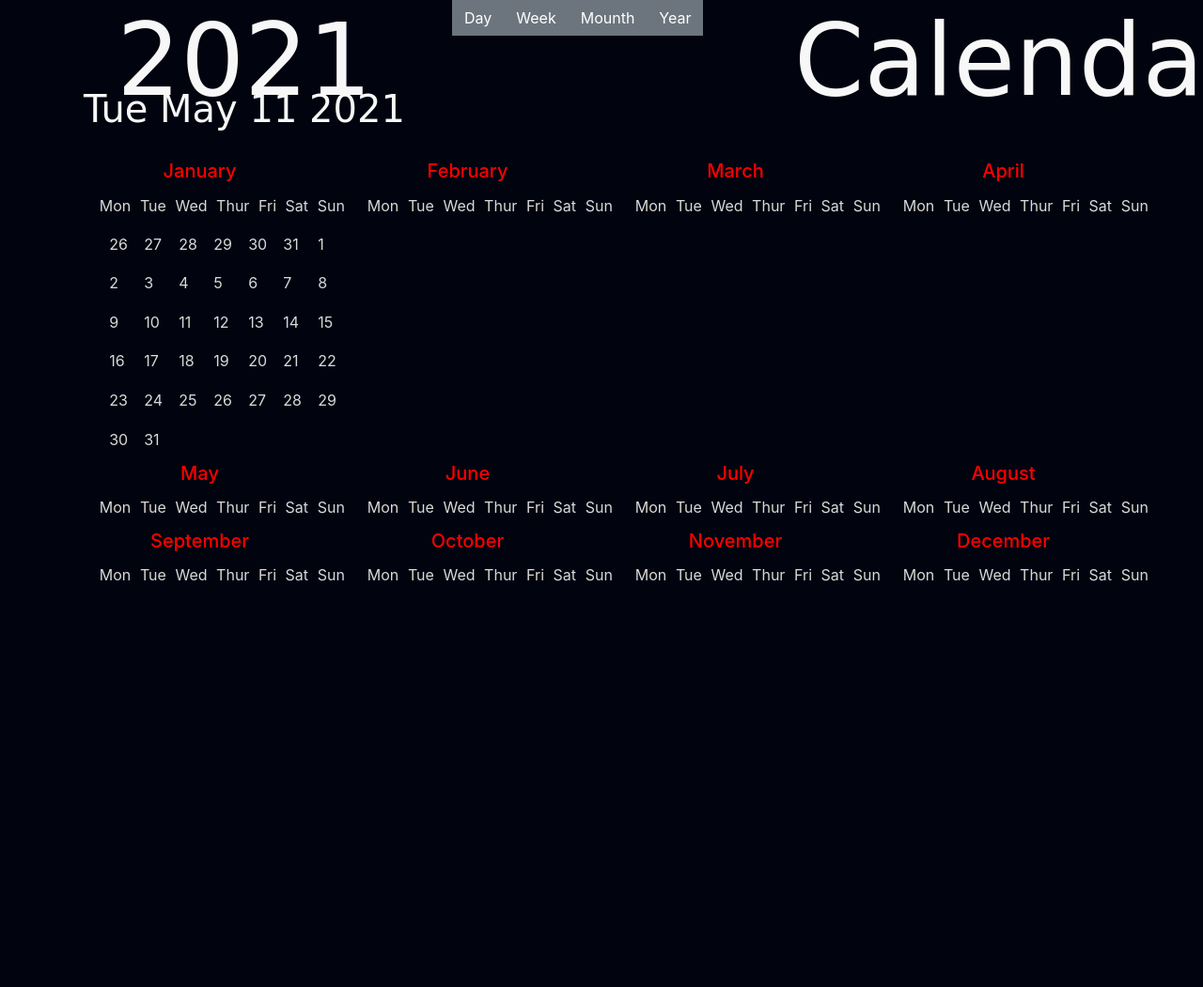
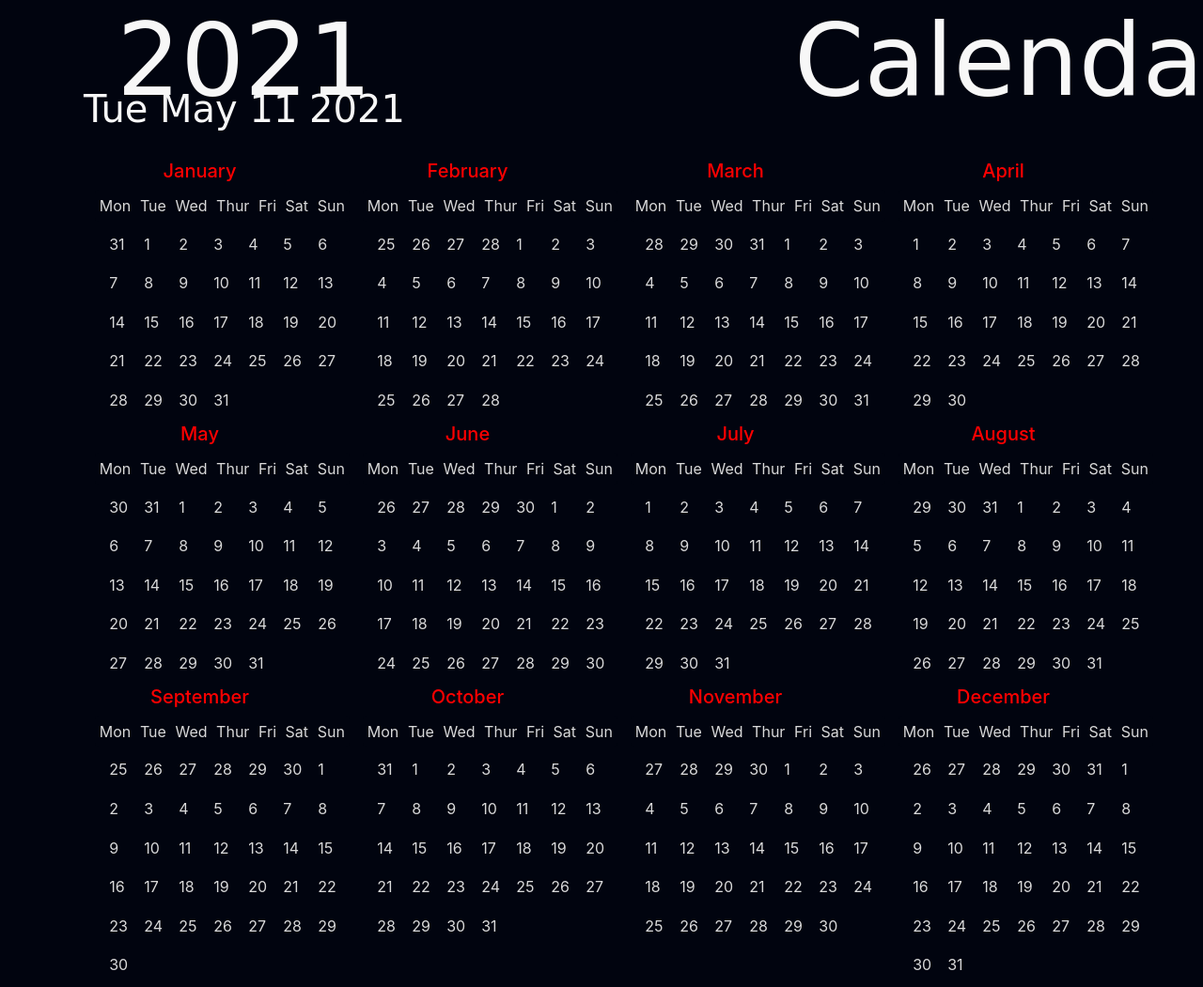
Before and after one commit to wemersonsantos/Calendar-Application, a plain HTML site: page index.html in a window 1280 px wide. Shown: the top 1051 px of the page at 94% size. Before the commit the page ends 800 px from the top, so only its background shows below. Drawn offline with nearby package versions, Linux system fonts and the light colour scheme; a web font is replaced by a local one.

Commit message:
Esta progredindo os resultados

```diff
--- a/index.html
+++ b/index.html
@@ -23,28 +23,7 @@
                     </div>
                 </div><!--END COL-4-->
 
-                <div class="col-4">
-
-                    <ul id="menuDisplay" class="list-group list-group-horizontal">
-
-                        <li class="listHead list-group-item">
-                            <button class="btn btn-secondary">Day</button>
-                        </li><!--END LI-->
-                        <li class="listHead list-group-item">
-                            <button class="btn btn-secondary">Week</button>
-                        </li><!--END LI-->
-                        <li class="listHead list-group-item">
-                            <button class="btn btn-secondary">Mounth</button>
-                        </li><!--END LI-->
-                        <li class="listHead list-group-item">
-                            <button class="btn btn-secondary">Year</button>
-                        </li><!--END LI-->
-
-                      </ul><!--END UL-->
-
-                </div>
-
-                <div class="col-4">
+                <div class="col-4 offset-4">
 
                     <h1 id="calendar">Calendar</h1>
 
@@ -58,7 +37,7 @@
     <section>
         <div class="container">
             <div class="row">
-                <div class="mounthYear col-3" data-mounth="0"><h5>January</h5>
+                <div id="Jan" class="mounthYear col-3" data-mounth="0"><h5>January</h5>
                     <ul class="weekMounth list-group list-group-horizontal">
                         <li class="dayMounth list-group-item" data-day="1">Mon</li>
                         <li class="dayMounth list-group-item" data-day="2">Tue</li>
@@ -72,7 +51,7 @@
 
                     </div>
                 </div>
-                <div class="mounthYear col-3" data-mounth="1"><h5>February</h5>
+                <div id="Fev" class="mounthYear col-3" data-mounth="1"><h5>February</h5>
                     <ul class="weekMounth list-group list-group-horizontal">
                         <li class="dayMounth list-group-item" data-day="1">Mon</li>
                         <li class="dayMounth list-group-item" data-day="2">Tue</li>
@@ -86,7 +65,7 @@
 
                     </div>
                 </div>
-                <div class="mounthYear col-3" data-mounth="2"><h5>March</h5>
+                <div id="Mar" class="mounthYear col-3" data-mounth="2"><h5>March</h5>
                     <ul class="weekMounth list-group list-group-horizontal">
                         <li class="dayMounth list-group-item" data-day="1">Mon</li>
                         <li class="dayMounth list-group-item" data-day="2">Tue</li>
@@ -100,7 +79,7 @@
 
                     </div>
                 </div>
-                <div class="mounthYear col-3" data-mounth="3"><h5>April</h5>
+                <div id="April" class="mounthYear col-3" data-mounth="3"><h5>April</h5>
                     <ul class="weekMounth list-group list-group-horizontal">
                         <li class="dayMounth list-group-item" data-day="1">Mon</li>
                         <li class="dayMounth list-group-item" data-day="2">Tue</li>
@@ -116,7 +95,7 @@
                 </div>
             </div>
             <div class="row">
-                <div class="mounthYear col-3" data-mounth="4"><h5>May</h5>
+                <div id="May" class="mounthYear col-3" data-mounth="4"><h5>May</h5>
                     <ul class="weekMounth list-group list-group-horizontal">
                         <li class="dayMounth list-group-item" data-day="1">Mon</li>
                         <li class="dayMounth list-group-item" data-day="2">Tue</li>
@@ -130,7 +109,7 @@
 
                     </div>
                 </div>
-                <div class="mounthYear col-3" data-mounth="5"><h5>June</h5>
+                <div id="June" class="mounthYear col-3" data-mounth="5"><h5>June</h5>
                     <ul class="weekMounth list-group list-group-horizontal">
                         <li class="dayMounth list-group-item" data-day="1">Mon</li>
                         <li class="dayMounth list-group-item" data-day="2">Tue</li>
@@ -144,7 +123,7 @@
 
                     </div>
                 </div>
-                <div class="mounthYear col-3" data-mounth="6"><h5>July</h5>
+                <div id="July" class="mounthYear col-3" data-mounth="6"><h5>July</h5>
                     <ul class="weekMounth list-group list-group-horizontal">
                         <li class="dayMounth list-group-item" data-day="1">Mon</li>
                         <li class="dayMounth list-group-item" data-day="2">Tue</li>
@@ -158,7 +137,7 @@
 
                     </div>
                 </div>
-                <div class="mounthYear col-3" data-mounth="7"><h5>August</h5>
+                <div id="Aug" class="mounthYear col-3" data-mounth="7"><h5>August</h5>
                     <ul class="weekMounth list-group list-group-horizontal">
                         <li class="dayMounth list-group-item" data-day="1">Mon</li>
                         <li class="dayMounth list-group-item" data-day="2">Tue</li>
@@ -174,7 +153,7 @@
                 </div>
             </div>
             <div class="row">
-                <div class="mounthYear col-3" data-mounth="8"><h5>September</h5>
+                <div id="Sep" class="mounthYear col-3" data-mounth="8"><h5>September</h5>
                     <ul class="weekMounth list-group list-group-horizontal">
                         <li class="dayMounth list-group-item" data-day="1">Mon</li>
                         <li class="dayMounth list-group-item" data-day="2">Tue</li>
@@ -188,7 +167,7 @@
 
                     </div>
                 </div>
-                <div class="mounthYear col-3" data-mounth="9"><h5>October</h5>
+                <div id="Oct" class="mounthYear col-3" data-mounth="9"><h5>October</h5>
                     <ul class="weekMounth list-group list-group-horizontal">
                         <li class="dayMounth list-group-item" data-day="1">Mon</li>
                         <li class="dayMounth list-group-item" data-day="2">Tue</li>
@@ -202,7 +181,7 @@
 
                     </div>
                 </div>
-                <div class="mounthYear col-3" data-mounth="10"><h5>November</h5>
+                <div id="Nov" class="mounthYear col-3" data-mounth="10"><h5>November</h5>
                     <ul class="weekMounth list-group list-group-horizontal">
                         <li class="dayMounth list-group-item" data-day="1">Mon</li>
                         <li class="dayMounth list-group-item" data-day="2">Tue</li>
@@ -216,7 +195,7 @@
 
                     </div>
                 </div>
-                <div class="mounthYear col-3" data-mounth="11"><h5>December</h5>
+                <div id="Dec" class="mounthYear col-3" data-mounth="11"><h5>December</h5>
                     <ul class="weekMounth list-group list-group-horizontal">
                         <li class="dayMounth list-group-item" data-day="1">Mon</li>
                         <li class="dayMounth list-group-item" data-day="2">Tue</li>
--- a/js/script.js
+++ b/js/script.js
@@ -1,35 +1,64 @@
 const date = new Date();/**instaciando objeto */
 const year = date.getFullYear();
-const monthDays = document.querySelector(".days");
+
 const lastDay = new Date(date.getFullYear(), date.getMonth() + 1, 0).getDate(); /**o ultimo dia do mês */
 const firstdayIndex = date.getDay(); /*Pega de segunda a sexta*/
 const prevLastDay = new Date(date.getFullYear(), date.getMonth(), 0).getDate();/**ultimo dia do mês anterior */
 let m,n;
 
-
 const dMounth = document.querySelectorAll("[data-mounth]");
 
 dMounth.forEach(mounth =>{
+
     let x = new Date();
     x.setMonth(mounth.dataset.mounth);
 
     n = x.getDay();//!Pegando os dias da semana que terminaram os meses de 2021
     m = new Date(date.getFullYear(), x.getMonth() + 1, 0).getDate();//!pegando os ultimos dias dos meses de 2021
+    o = new Date(date.getFullYear(), x.getMonth(), 1).getDate();
 
 })
+
+for(let fg = 0; fg <= 11 ; fg++){
+
+    let x = new Date();
+    x.setMonth(fg);
+
+    n = x.getDay();//!Pegando os dias da semana que terminaram os meses de 2021
+    m = new Date(date.getFullYear(), x.getMonth() + 1, 0).getDate();//!pegando os ultimos dias dos meses de 2021
+    o = new Date(date.getFullYear(), x.getMonth(), 1).getDate();
+    console.log(n)
+
+    const MESES = [
+        '#Jan',
+        '#Fev',
+        '#Mar',
+        '#April',
+        '#May',
+        '#June',
+        '#July',
+        '#Aug',
+        '#Sep',
+        '#Oct',
+        '#Nov',
+        '#Dec'
+    ];
+    let monthDays = document.querySelector(`${MESES[fg]} > .days`);
+    let days = "";
+
+
+
+for(let x = n; x > 0; x--){//Preenchimento da parte superior dos ultimos dias dos meses anteriores
+    days += `<div class="prev-date">${m - x + 1}</div>`;
+
+}
+
+for(let i = 1; i <= m; i++){//Acrescentando os dias
+    days += `<div>${i}</div>`;
+    monthDays.innerHTML = days;
+}
+}
 
 
 document.querySelector("#year").innerHTML = year;/**o ano em html */
 document.querySelector("#yearString").innerHTML = date.toDateString();/**data em string */
-
-let days = "";
-
-for(let x = n; x > 0; x--){
-    days += `<div class="prev-date">${m - x + 1}</div>`;
-
-}
-
-for(let i = 1; i <= m; i++){
-    days += `<div>${i}</div>`;
-    monthDays.innerHTML = days;
-}
```
